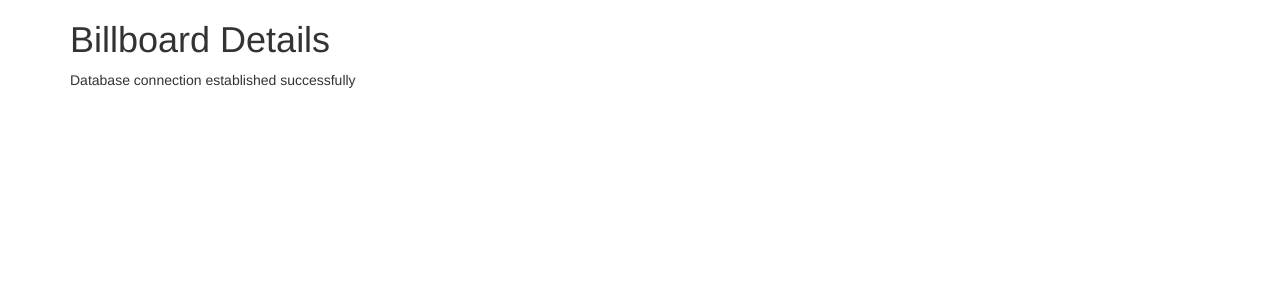
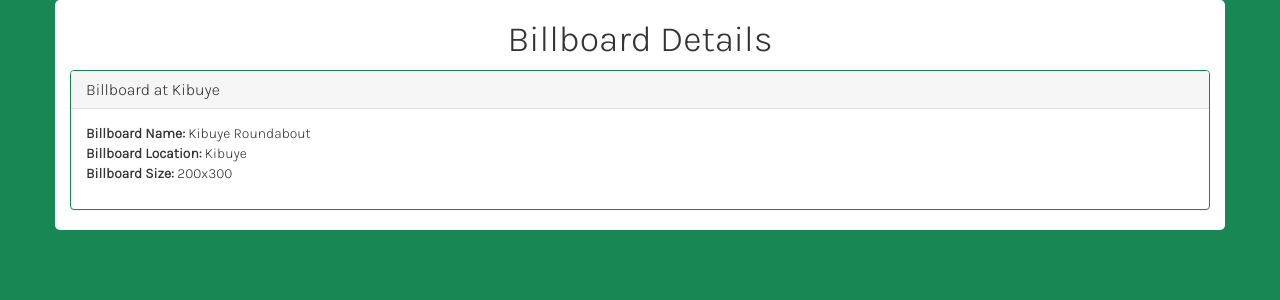
Before and after one commit to keenan256/centurion-media-billboards-ms, a PHP site: page /billboard.php?id=1 in a window 1280 px wide. Shown: the top 300 px of the page. Run offline with PHP 8.4, Linux system fonts and the light colour scheme; the visitor is signed in with stand-in values (Sample User, id 1); data comes from the database, SQL or seed files in the repository; both versions use the stored data as it was after the commit; some libraries are stand-ins or nearby versions.

Commit message:
New changes

```diff
--- a/billboard.php
+++ b/billboard.php
@@ -1,3 +1,19 @@
+<?php include 'databaseConnection.php';
+//Check if user has session
+session_start();
+if (!isset($_SESSION['loggedin'])) {
+    header("Location: login.php");
+}
+
+//Get billboard details from database
+$sql = "SELECT * FROM billboards WHERE id = :id";
+$stmt = $db->prepare($sql);
+$stmt->bindParam(':id', $id);
+$id = $_GET['id'];
+$stmt->execute();
+$billboard = $stmt->fetch(PDO::FETCH_ASSOC);
+
+?>
 <!-- Page to show billboard details  -->
 <!DOCTYPE html>
 <html>
@@ -9,22 +25,67 @@
     <script src="https://ajax.googleapis.com/ajax/libs/jquery/3.2.1/jquery.min.js"></script>
     <script src="https://maxcdn.bootstrapcdn.com/bootstrap/3.3.7/js/bootstrap.min.js"></script>
     <!-- Add bootstrap -->
+    <link rel="preconnect" href="https://fonts.googleapis.com">
+    <link rel="preconnect" href="https://fonts.gstatic.com" crossorigin>
+    <link href="https://fonts.googleapis.com/css2?family=Karla:wght@300&display=swap" rel="stylesheet">
+
+    <style>
+        body {
+            background-color: #198754;
+            font-family: 'Karla', sans-serif;
+        }
+
+        .container {
+            margin: auto;
+            background-color: #fff;
+            border-radius: 5px;
+        }
+
+        .container h1 {
+            text-align: center;
+        }
+
+        .container .form-group {
+            margin-bottom: 20px;
+        }
+
+        .container .form-control {
+            border-radius: 5px;
+        }
+
+        .container .btn {
+            border-radius: 5px;
+            background-color: #198754;
+            color: #fff;
+        }
+
+        .container .btn:hover {
+            background-color: #fff;
+            color: #000;
+        }
+
+        .container .panel {
+            border-color: #198754;
+        }
+    </style>
 </head>
 
 <body>
     <div class="container">
         <h1>Billboard Details</h1>
-        <!-- Check database connection -->
-        <?php
-        try {
-            $db = new PDO('sqlite:./database/database.db');
-            $db->setAttribute(PDO::ATTR_ERRMODE, PDO::ERRMODE_EXCEPTION);
-            echo "Database connection established successfully<br>";
-        } catch (PDOException $e) {
-            echo "Unable to connect to the database: " . $e->getMessage();
-            exit();
-        }
-        ?>
+
+        <div class="panel panel-default">
+            <div class="panel-heading">
+                <h3 class="panel-title">Billboard at <?php echo $billboard['location']; ?></h3>
+            </div>
+            <div class="panel-body">
+                <p>
+                    <strong>Billboard Name:</strong> <?php echo $billboard['name']; ?><br>
+                    <strong>Billboard Location:</strong> <?php echo $billboard['location']; ?><br>
+                    <strong>Billboard Size:</strong> <?php echo $billboard['size']; ?><br>
+                </p>
+            </div>
+        </div>
     </div>
 </body>
 </html>
```
Also changed, not shown: index.php (+57 -18 lines), login.php (+45 -3 lines), register.php (+43 -1 lines), database/database.db.
